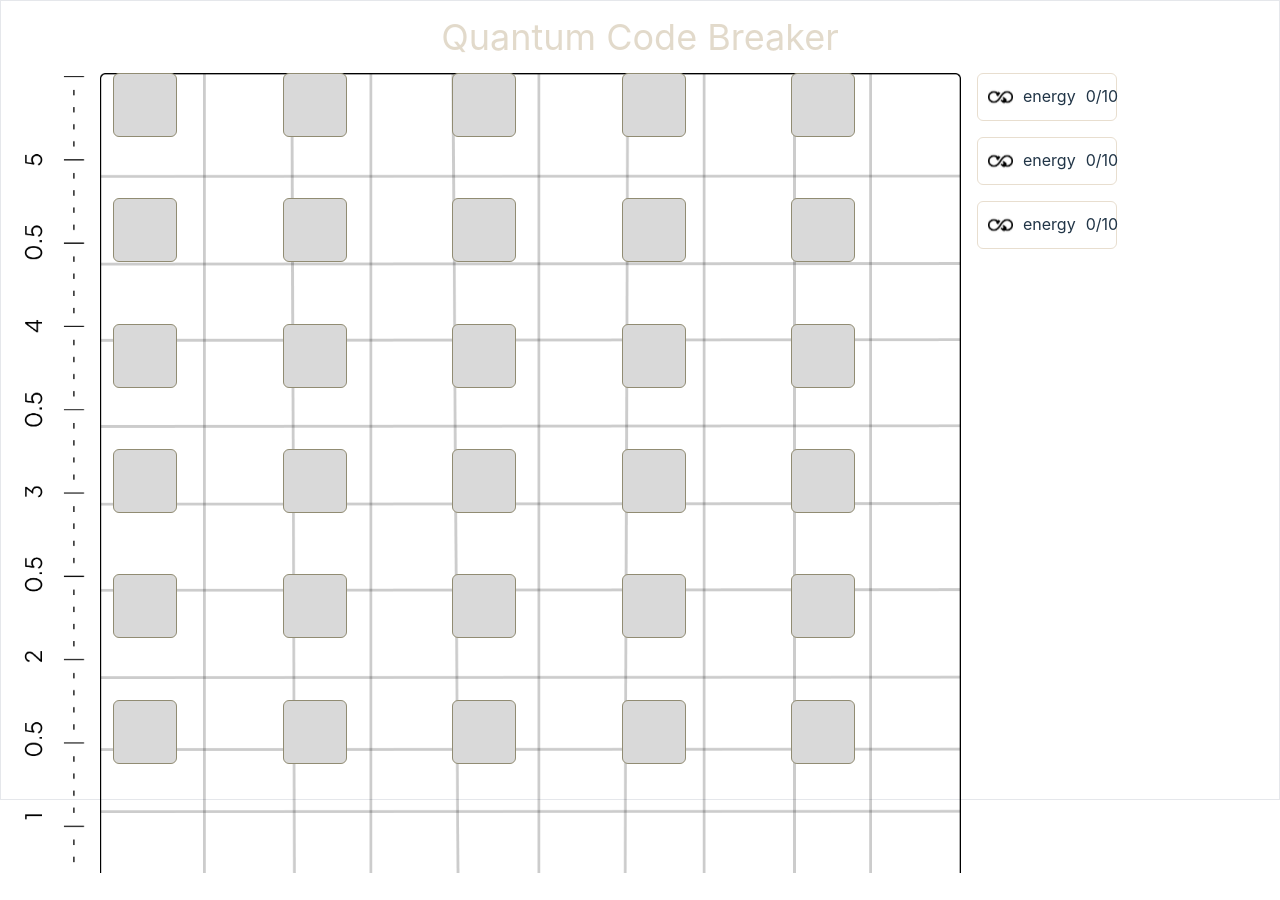
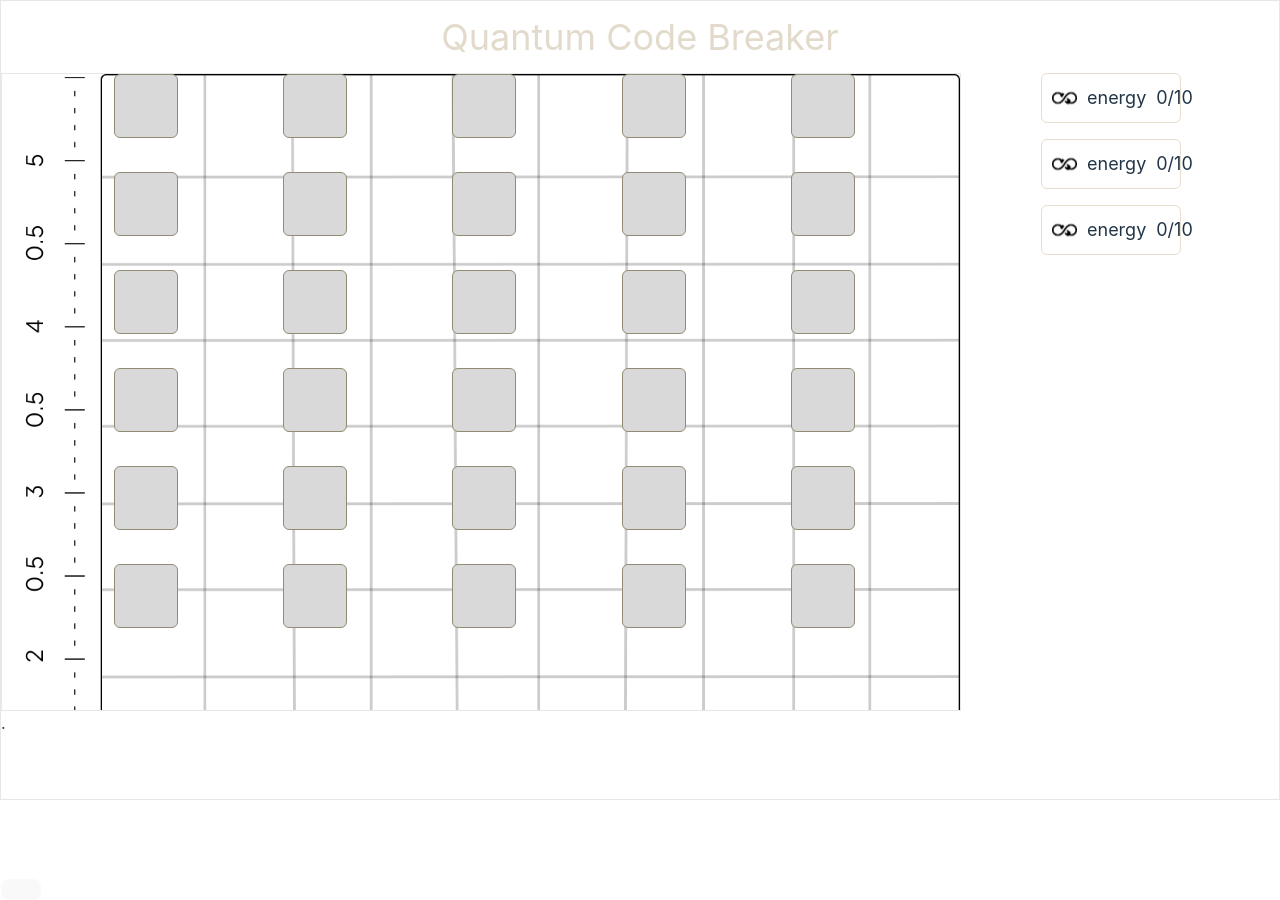
Before and after one commit to Osval-1/web-scramble, a React (Vite) app: page / in a window 1280 px wide. Before the commit the page ends 873 px from the top, so only its background shows below. Built offline with nearby package versions, Linux system fonts and the light colour scheme.

Commit message:
create game background

```diff
--- a/src/components/Infocard/index.tsx
+++ b/src/components/Infocard/index.tsx
@@ -7,7 +7,10 @@ type InfoCardProps = {
 };
 const InfoCard = ({ label, data, image }: InfoCardProps) => {
   return (
-    <div className="flex flex-row  border border-border-light rounded-md p-2.5 gap-2.5" style={{width:140}}>
+    <div
+      className="flex flex-row  border border-border-light rounded-md p-1 md:p-2.5 gap-2.5 text-sm md:text-lg"
+      style={{ width: 140 }}
+    >
       <img src={image} />
       <p>{label}</p>
       <p>{data}</p>
--- a/src/pages/Game/index.tsx
+++ b/src/pages/Game/index.tsx
@@ -3,30 +3,41 @@ import InfoCard from "../../components/Infocard";
 import Tile from "../../components/Tile";
 
 const Game = () => {
+  // create an array to hold the references for each game tile
   const gameArray = new Array(30).fill(0);
   return (
     <main className="w-screen h-screen border ">
       <h1 className="text-2xl md:text-4xl text-center text-text-h1 opacity-75 p-4">
         Quantum Code Breaker{" "}
       </h1>
-      <section className="w-screen h-screen gap-4 flex flex-col sm:flex-row gap-4">
+      <section className="w-screen h-4/5 gap-4 flex flex-col sm:flex-row gap-4 md:gap-20 ">
         <section
           style={{
             backgroundImage: `url(${images.background})`,
             backgroundSize: "cover",
             backgroundRepeat: "no-repeat",
+            // position: "absolute",
+
           }}
-          className="w-full md:w-3/4 h-4/5 md:h-screen pl-16 md:pl-16 lg:pl-28 pb-4 md:pb-12 grid grid-cols-5 auto-cols-max"
+          className=" border w-full md:w-3/4 h-full pl-16 md:pl-16 lg:pl-28 pb-4 md:pb-12 grid grid-cols-5 auto-cols-max"
         >
           {gameArray.map((item, index) => {
             return <Tile key={index} />;
           })}{" "}
         </section>
-        <section className=" flex flex-col gap-4">
+        <section className=" flex flex-row md:flex-col gap-4 ">
           <InfoCard label="energy" image={images.energy} data="0/10" />
           <InfoCard label="energy" image={images.energy} data="0/10" />
           <InfoCard label="energy" image={images.energy} data="0/10" />
         </section>
+      </section>
+      <section >
+       <div className="w-full h-40" style={{backgroundColor:"EFE9C9"}}>
+      .
+       </div>
+        <button>
+
+        </button>
       </section>
     </main>
   );
```
Also changed, not shown: src/components/outline_button/index.tsx (added).
